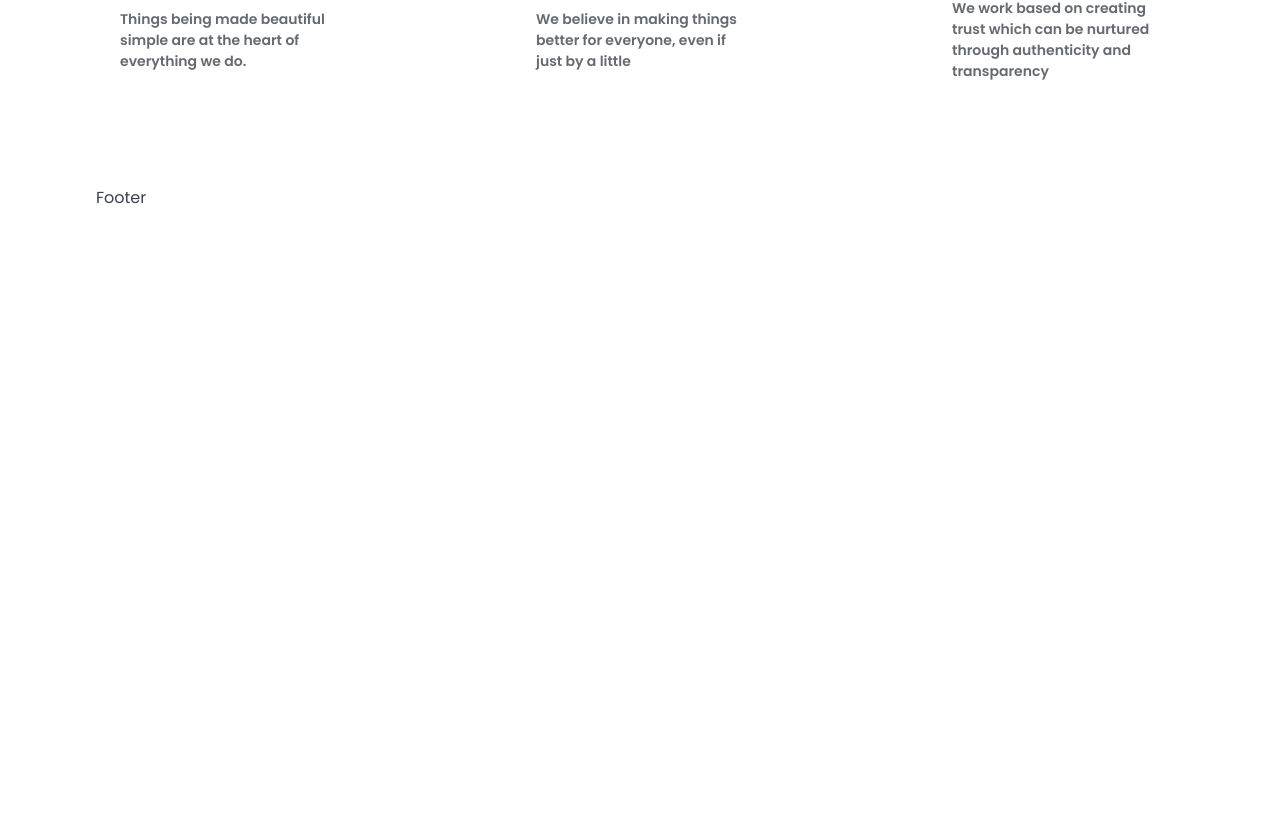
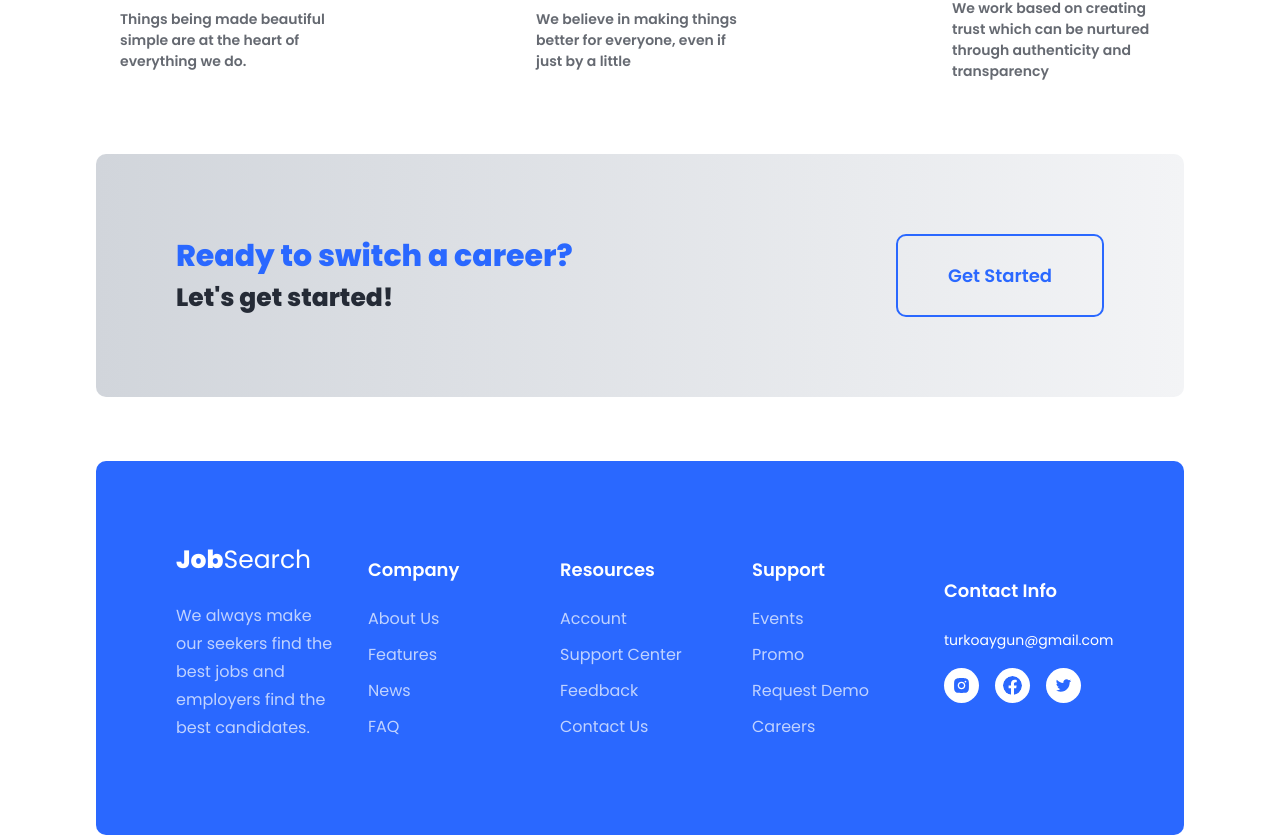
Before and after one commit to aygunbyr/job-search, a Next.js app: page / in a window 1280 px wide. Shown: the part 1395-2230 px from the top of the page. Before the commit the page ends 1605 px from the top, so only its background shows below. Built offline with nearby package versions, Linux system fonts and the light colour scheme.

Commit message:
Add footer and switch career section

```diff
--- a/components/Footer.tsx
+++ b/components/Footer.tsx
@@ -1,7 +1,75 @@
-import React from 'react'
+import { AiFillInstagram, AiOutlineTwitter } from 'react-icons/ai'
+import { BsFacebook } from 'react-icons/bs'
 
-const Footer = () => {
-  return <div>Footer</div>
-}
+const Footer = () => (
+  <div className='footer p-[5rem] mb-4 bg-blueColor rounded-[10px] gap-8 grid grid-cols-5 m-auto items-center justify-center'>
+    <div>
+      <div className='logoDiv'>
+        <h1 className='logo text-[25px] text-white pb-[1.5rem]'>
+          <strong>Job</strong>Search
+        </h1>
+      </div>
+      <p className='text-white pb-[13px] opacity-70 leading-7'>
+        We always make our seekers find the best jobs and employers find the
+        best candidates.
+      </p>
+    </div>
+    <div className='grid'>
+      <span className='divTitle text-[18px] font-semibold pb-[1.5rem] text-white'>
+        Company
+      </span>
+      <div className='grid gap-3'>
+        <li className='text-white opacity-[.7] hover:opacity-[1]'>About Us</li>
+        <li className='text-white opacity-[.7] hover:opacity-[1]'>Features</li>
+        <li className='text-white opacity-[.7] hover:opacity-[1]'>News</li>
+        <li className='text-white opacity-[.7] hover:opacity-[1]'>FAQ</li>
+      </div>
+    </div>
+
+    <div className='grid'>
+      <span className='divTitle text-[18px] font-semibold pb-[1.5rem] text-white'>
+        Resources
+      </span>
+      <div className='grid gap-3'>
+        <li className='text-white opacity-[.7] hover:opacity-[1]'>Account</li>
+        <li className='text-white opacity-[.7] hover:opacity-[1]'>
+          Support Center
+        </li>
+        <li className='text-white opacity-[.7] hover:opacity-[1]'>Feedback</li>
+        <li className='text-white opacity-[.7] hover:opacity-[1]'>
+          Contact Us
+        </li>
+      </div>
+    </div>
+
+    <div className='grid'>
+      <span className='divTitle text-[18px] font-semibold pb-[1.5rem] text-white'>
+        Support
+      </span>
+      <div className='grid gap-3'>
+        <li className='text-white opacity-[.7] hover:opacity-[1]'>Events</li>
+        <li className='text-white opacity-[.7] hover:opacity-[1]'>Promo</li>
+        <li className='text-white opacity-[.7] hover:opacity-[1]'>
+          Request Demo
+        </li>
+        <li className='text-white opacity-[.7] hover:opacity-[1]'>Careers</li>
+      </div>
+    </div>
+
+    <div className='grid'>
+      <span className='divTitle text-[18px] font-semibold pb-[1.5rem] text-white'>
+        Contact Info
+      </span>
+      <div>
+        <small className='text-[14px] text-white'>turkoaygun@gmail.com</small>
+        <div className='icons flex gap-4 py-[1rem]'>
+          <AiFillInstagram className='bg-white p-[8px] h-[35px] w-[35px] rounded-full icon text-blueColor ' />
+          <BsFacebook className='bg-white p-[8px] h-[35px] w-[35px] rounded-full icon text-blueColor ' />
+          <AiOutlineTwitter className='bg-white p-[8px] h-[35px] w-[35px] rounded-full icon text-blueColor ' />
+        </div>
+      </div>
+    </div>
+  </div>
+)
 
 export default Footer
--- a/components/Value.tsx
+++ b/components/Value.tsx
@@ -55,6 +55,20 @@ const Value = () => {
           </p>
         </div>
       </div>
+
+      <div className='card mt-[2rem] flex justify-between bg-gradient-to-r from-gray-300 to-gray-100 p-[5rem] rounded-[10px]'>
+        <div>
+          <h1 className='text-blueColor text-[30px] font-bold '>
+            Ready to switch a career?
+          </h1>
+          <h2 className='text-textColor text-[25px] font-bold'>
+            Let's get started!
+          </h2>
+        </div>
+        <button className='border-[2px] rounded-[10px] py-[4px] px-[50px] text-[18px] font-semibold text-blueColor hover:bg-white border-blueColor'>
+          Get Started
+        </button>
+      </div>
     </div>
   )
 }
--- a/styles/globals.css
+++ b/styles/globals.css
@@ -33,7 +33,5 @@ li:hover::before {
   cursor: pointer;
 }
 
-/*
 .card {
-    background: #000;
-} */
+}
```
